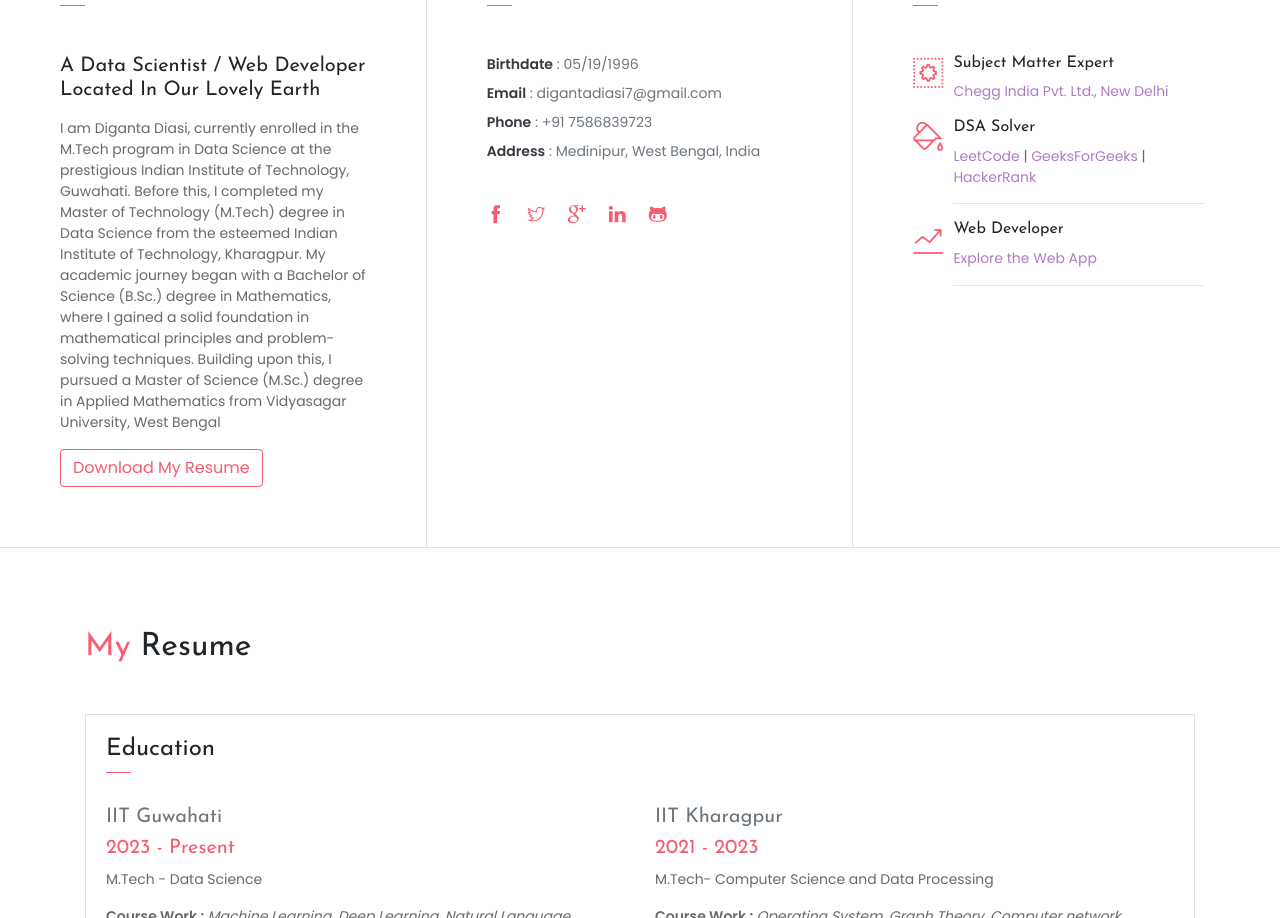
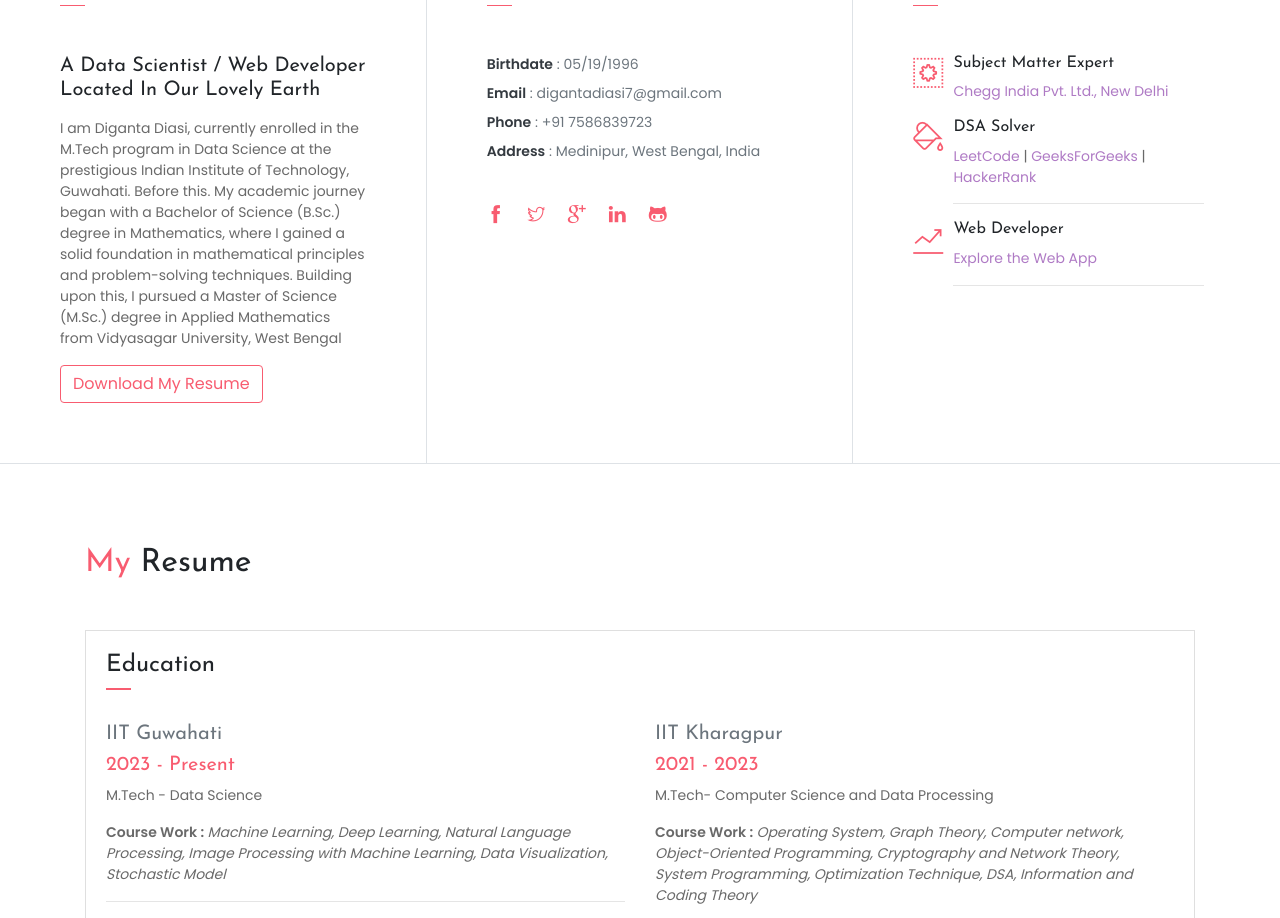
Before and after one commit to digantadiasi195/portfolio, a plain HTML site: page index.html in a window 1280 px wide. Shown: the part 814-1732 px from the top of the page. Drawn offline with nearby package versions, Linux system fonts and the light colour scheme; some packages are replaced by stand-ins of ours; a script that the page names is missing; some icons are missing.

Commit message:
Update index.html

```diff
--- a/index.html
+++ b/index.html
@@ -70,7 +70,7 @@
                 <h3 class="font-weight-light">Who am I ?</h3>
                 <span class="line mb-5"></span>
                 <h5 class="mb-3">A Data Scientist / Web Developer Located In Our Lovely Earth</h5>
-                <p class="mt-20">I am Diganta Diasi, currently enrolled in the M.Tech program in Data Science at the prestigious Indian Institute of Technology, Guwahati. Before this, I completed my Master of Technology (M.Tech) degree in Data Science from the esteemed Indian Institute of Technology, Kharagpur. My academic journey began with a Bachelor of Science (B.Sc.) degree in Mathematics, where I gained a solid foundation in mathematical principles and problem-solving techniques. Building upon this, I pursued a Master of Science (M.Sc.) degree in Applied Mathematics from Vidyasagar University, West Bengal</p>
+                <p class="mt-20">I am Diganta Diasi, currently enrolled in the M.Tech program in Data Science at the prestigious Indian Institute of Technology, Guwahati. Before this. My academic journey began with a Bachelor of Science (B.Sc.) degree in Mathematics, where I gained a solid foundation in mathematical principles and problem-solving techniques. Building upon this, I pursued a Master of Science (M.Sc.) degree in Applied Mathematics from Vidyasagar University, West Bengal</p>
                 <a href="https://drive.google.com/drive/u/0/folders/1GzTxjmk5u7s18xUmC3syPZE_MKo3ULcp" target="_blank"><button class="btn btn-outline-danger"><i class="icon-down-circled2 "></i>Download My Resume</button></a>
             </div>
             <div class="col-lg-4 about-card">
```
